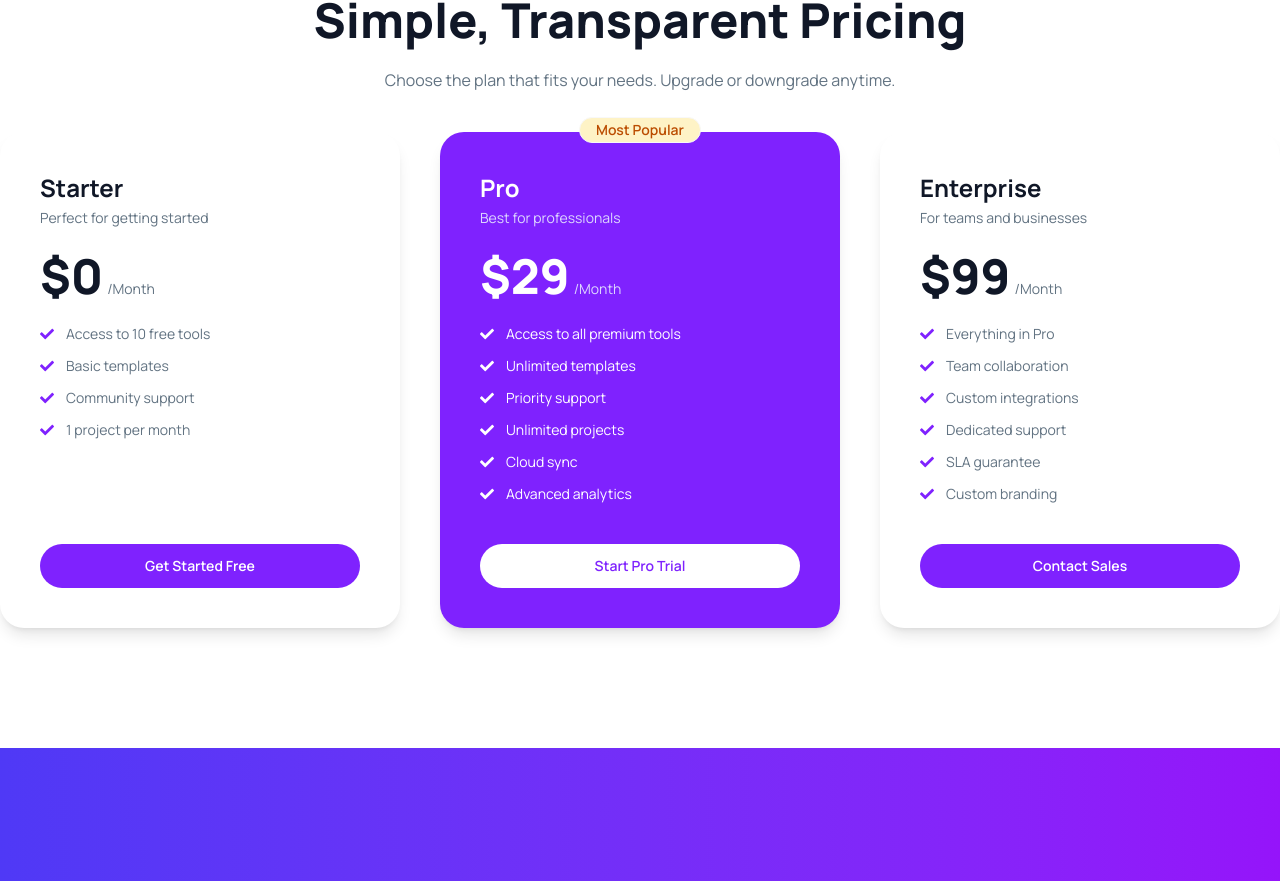
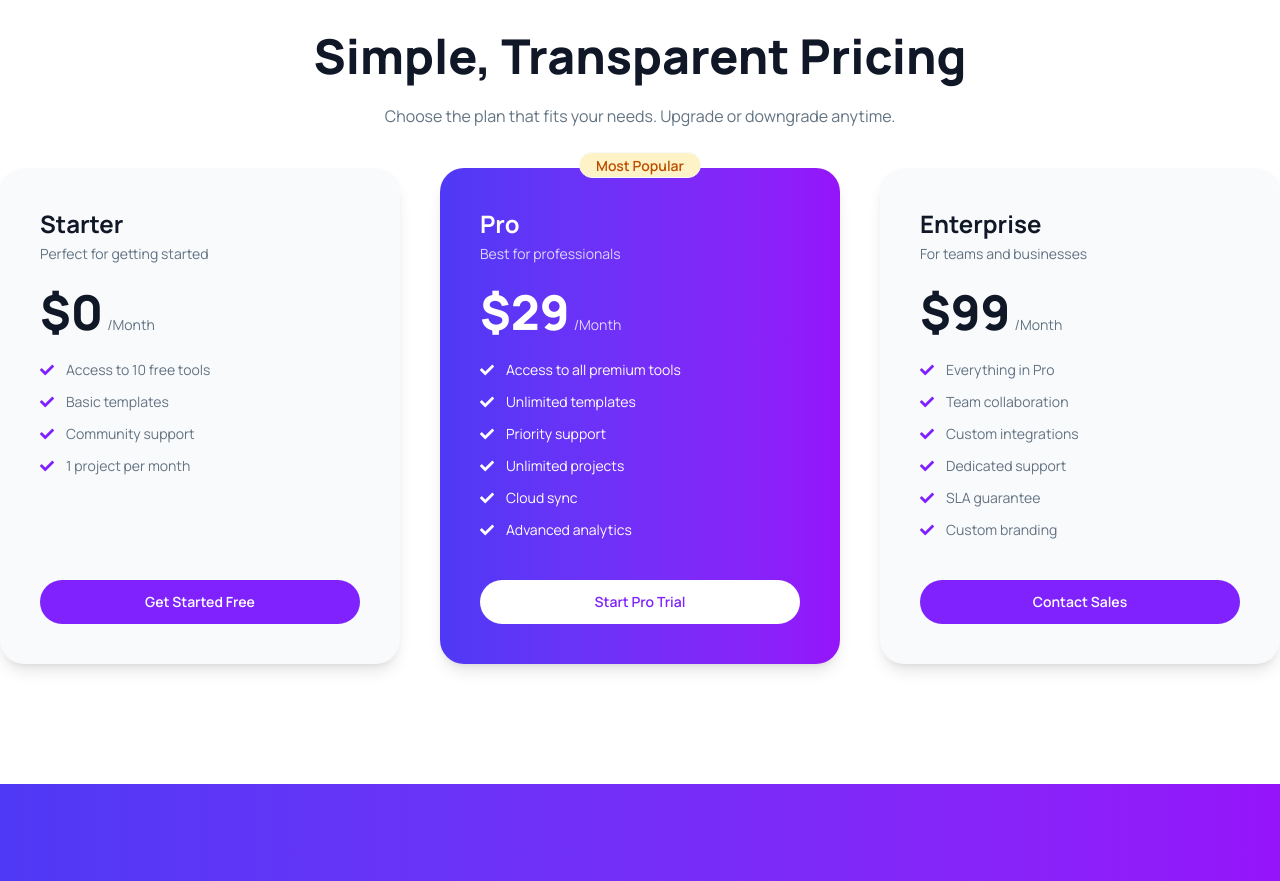
Before and after one commit to Didar112/DigiTools, a React (Vite) app: page / in a window 1280 px wide. Shown: the part 3215-4096 px from the top of the page. Built offline with nearby package versions, Linux system fonts and the light colour scheme.

Commit message:
Grid children height fixed

```diff
--- a/src/Components/Card/AllCard.jsx
+++ b/src/Components/Card/AllCard.jsx
@@ -12,7 +12,7 @@ const AllCard = ({data, addedCart, setAddedcart}) => {
 
     <div className=''>
 
-      <div className=' grid grid-cols-1 md:grid-cols-2 lg:grid-cols-3 gap-20'>
+      <div className=' grid grid-cols-1 md:grid-cols-2 lg:grid-cols-3   gap-20'>
         {
             products.map(product=>{
 
--- a/src/Components/Pricing/Pricing.jsx
+++ b/src/Components/Pricing/Pricing.jsx
@@ -16,7 +16,7 @@ const Pricing = () => {
         <div className="flex m-4 md:m-0 lg:flex-row flex-col gap-10 mt-10 items-stretch">
 
 
-          <div className="flex-1 relative bg-white rounded-3xl shadow-lg p-10 flex flex-col">
+          <div className="flex-1 relative bg-[#F9FAFC] rounded-3xl shadow-lg p-10 flex flex-col">
             <h3 className="text-2xl font-bold text-[#101727]">Starter</h3>
             <p className="text-sm mt-1 mb-6 text-[#627382]">Perfect for getting started</p>
             <div className="mb-6">
@@ -35,7 +35,7 @@ const Pricing = () => {
           </div>
 
 
-          <div className="flex-1 relative bg-violet-600 rounded-3xl shadow-lg p-10 flex flex-col">
+          <div className="flex-1 relative bg-linear-to-r from-[#4F39F6] to-[#9514FA] rounded-3xl shadow-lg p-10 flex flex-col">
             <div className="absolute -top-4 left-1/2 -translate-x-1/2">
               <div className="badge rounded-full bg-[#FEF3C6] text-[#BB4D00] text-[14px] font-semibold px-4 py-3">Most Popular</div>
             </div>
@@ -59,7 +59,7 @@ const Pricing = () => {
           </div>
 
 
-          <div className="flex-1 relative bg-white rounded-3xl shadow-lg p-10 flex flex-col">
+          <div className="flex-1 relative bg-[#F9FAFC] rounded-3xl shadow-lg p-10 flex flex-col">
             <h3 className="text-2xl font-bold text-[#101727]">Enterprise</h3>
             <p className="text-sm mt-1 mb-6 text-[#627382]">For teams and businesses</p>
             <div className="mb-6">
--- a/src/Components/SingleCards/SingleCard.jsx
+++ b/src/Components/SingleCards/SingleCard.jsx
@@ -24,7 +24,7 @@ const SingleCard = ({product, setAddedcart, addedCart}) => {
 
     return (
         <div>
-            <div className="card bg-base-100 shadow-sm">
+            <div className="card h-100 bg-base-100 shadow-sm">
   <div className="card-body">
     <div className="flex justify-between items-start">
       <span className="text-3xl">{product.icon}</span>
```
